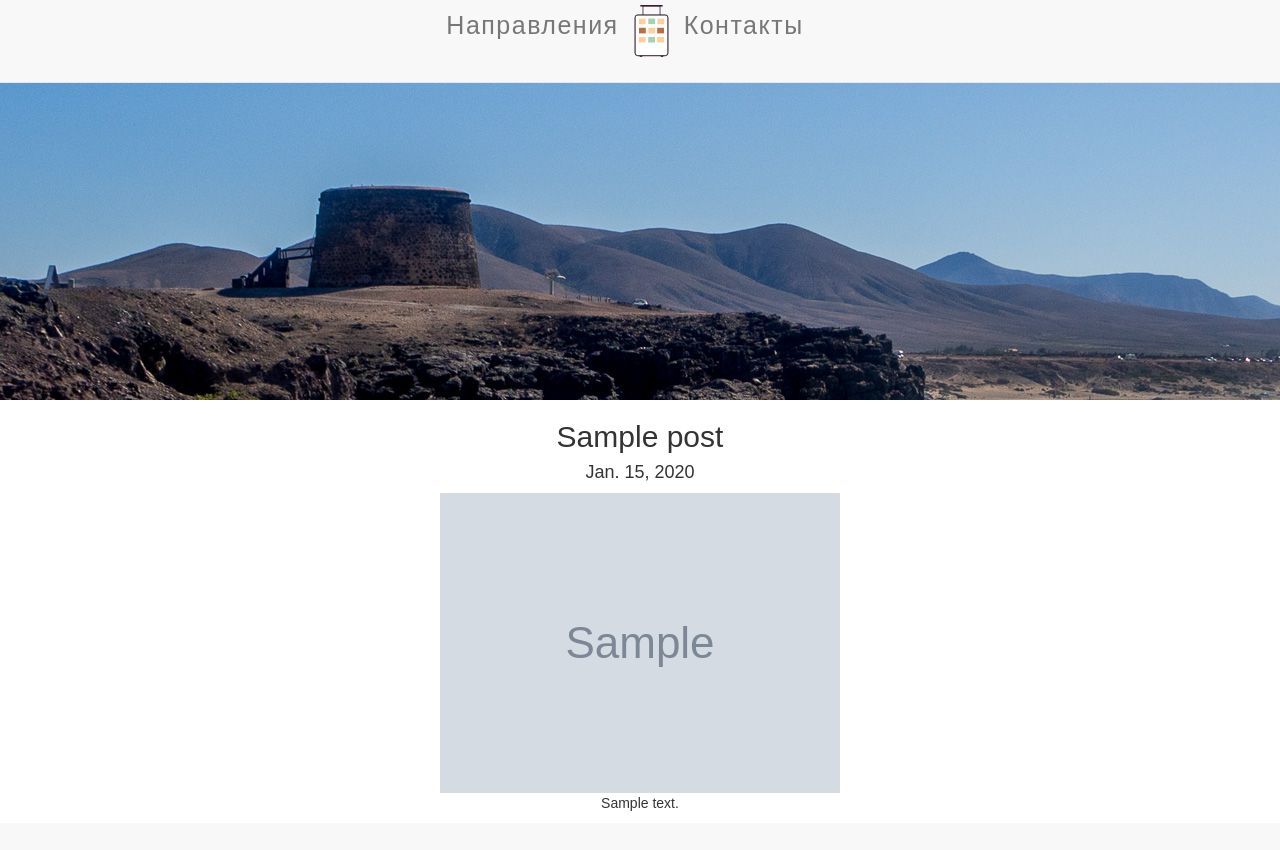
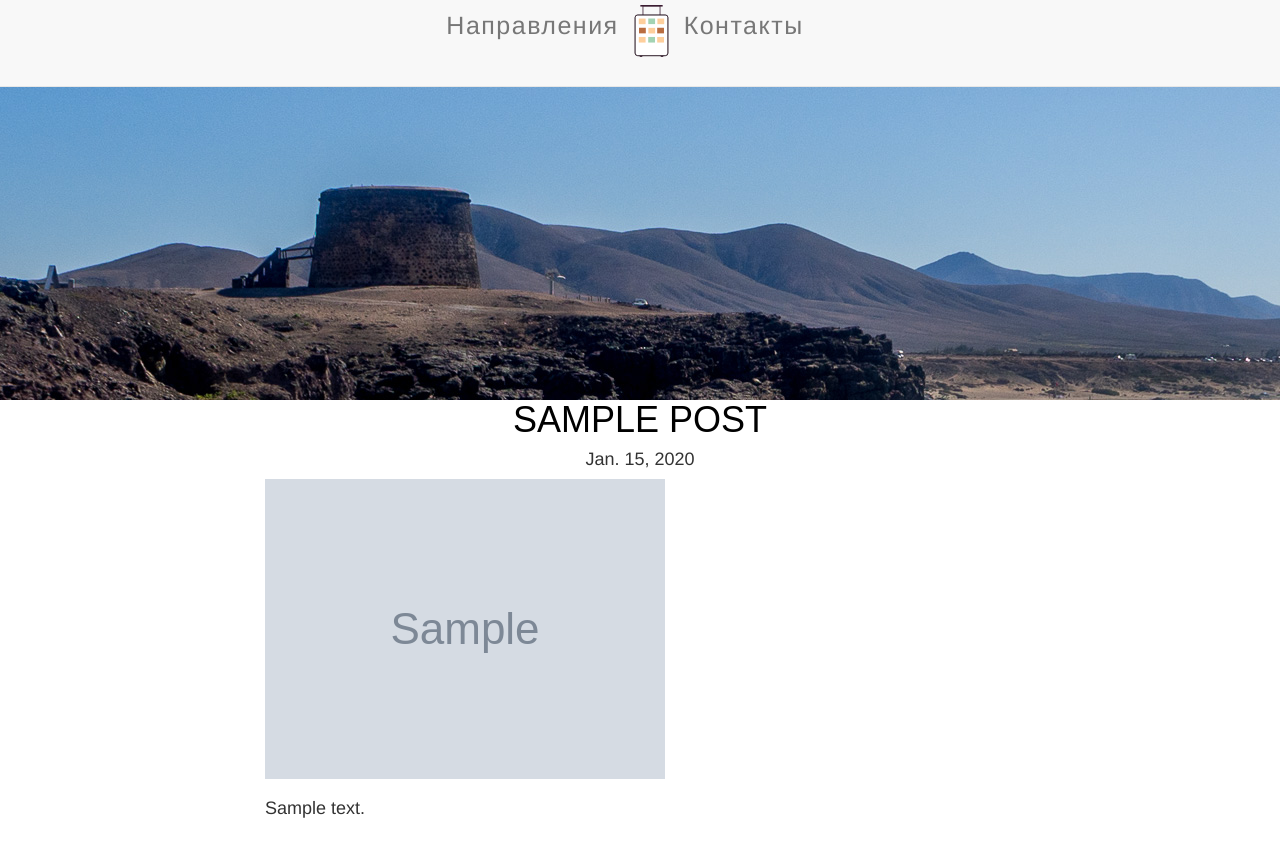
Before and after one commit to elenaoat/poezdka, a Django app: a page that uses trips/templates/trips/post.html in a window 1280 px wide. Before the commit the page ends 811 px from the top, so only its background shows below. Run offline with Django 3.2, Linux system fonts and the light colour scheme; tables that the repository leaves empty hold one stand-in row (values such as "Sample post"); grey boxes marked "Sample" are stand-in pictures; some libraries are stand-ins or nearby versions.

Commit message:
add further css changes

```diff
--- a/trips/static/trips/css/style.css
+++ b/trips/static/trips/css/style.css
@@ -1,16 +1,46 @@
-h3, h2, body {
+h3, h2, h1 {
 	font-family:  'Fjalla One', sans-serif;
 	text-align: center;
+	color: #000;
+	font-weight: 500;
+	margin: 0 0 10px;
+}
+
+* {
+	box-sizing: border-box;
+}
+
+img {
+	max-width: 100%;
+	display: block;
 }
 
 body {
+	font-size: 18px;
+	font-weight: 300;
+	line-height: 1.625;
 	/*padding-top: 70px;*/
+}
+
+.post-container p {
+	margin-bottom: 26px;
+
+}
+
+.post-title {
+	text-transform: uppercase;
 }
 
 .header-title {
 	font-size: 21px;
 	margin: 10px;
 	text-transform: uppercase;
+}
+
+.post-image {
+	width: auto;
+	max-height: 400px;
+	margin-bottom: 15px;
 }
 
 .header-title a {
@@ -23,6 +53,9 @@ body {
 .header-title a:hover {
 	color: #2da1c4;
 	font-weight: 500;
+}
+
+.entry-content {
 }
 
 .general-header {
@@ -43,6 +76,11 @@ body {
 
 .site-header {
 	min-height: 600px;
+	margin: 0 auto;
+	max-width: 100%;
+	padding: 0;
+	background-size: cover;
+	background: transparent;
 	background: url('');
 	background-size: 100% auto;
 }
--- a/trips/templates/trips/index.html
+++ b/trips/templates/trips/index.html
@@ -3,6 +3,7 @@
 
 {% block body %}
 	<div class="site-header" style="background: url('{% static "trips/images/sea.jpg" %}');">
+		<img src="{% static 'trips/images/tagline.png' %}" style="display:block; margin: 0 auto 0 auto; height: auto; margin-top: 86px;" width="250"/>
 	</div>
 	<div class="container">
 <!-- 	style="background: url('{% static 'trips/images/banner.png' %}') no-repeat; background-size:contain; background-position: center;"
@@ -11,11 +12,11 @@
 		<div class="row">
 		{% for post in posts %}
 			<article class="col-md-4">
-				<header>
+				<header class="text-center">
 					<img src="{{ post.image.url }}" width="320" height="320" />
 					<h2 class="header-title"><a class="" href="{% url 'trips:post' post.slug %} ">{{ post.title }}</a></h2>
 				</header>
-				<div class="entry-content">
+				<div class="entry-content text-justify">
 					<p>{{ post.teaser }}</p>
 				</div>
 			</article>
--- a/trips/templates/trips/post.html
+++ b/trips/templates/trips/post.html
@@ -9,14 +9,14 @@
 <!-- 	style="background: url('{% static 'trips/images/banner.png' %}') no-repeat; background-size:contain; background-position: center;"
  -->
 		<div class="row">
-				<h2 class="text-center">{{ post.title }}</h2>
+			<div class="col-md-8 text-center col-md-offset-2 post-container">
+				<h1 class="post-title">{{ post.title }}</h1>
 				<h4>{{ post.pub_date.date }}</h4>
-				<div class="col-md-12">
-					<img src="{{ post.image_post.url }}" style="width: auto; max-height: 400px;" />
+				<img src="{{ post.image_post.url }}" class="post-image" />
+				<div class="text-justify">
+					<p>{{ post.text|safe }}</p>
 				</div>
-				<div class="col-md-12">
-					<p>{{ post.text }}</p>
-				</div>
+			</div>
 		</div>
 	</div>
 {% endblock body %}
```
Also changed, not shown: trips/static/trips/images/tagline.png (added).
